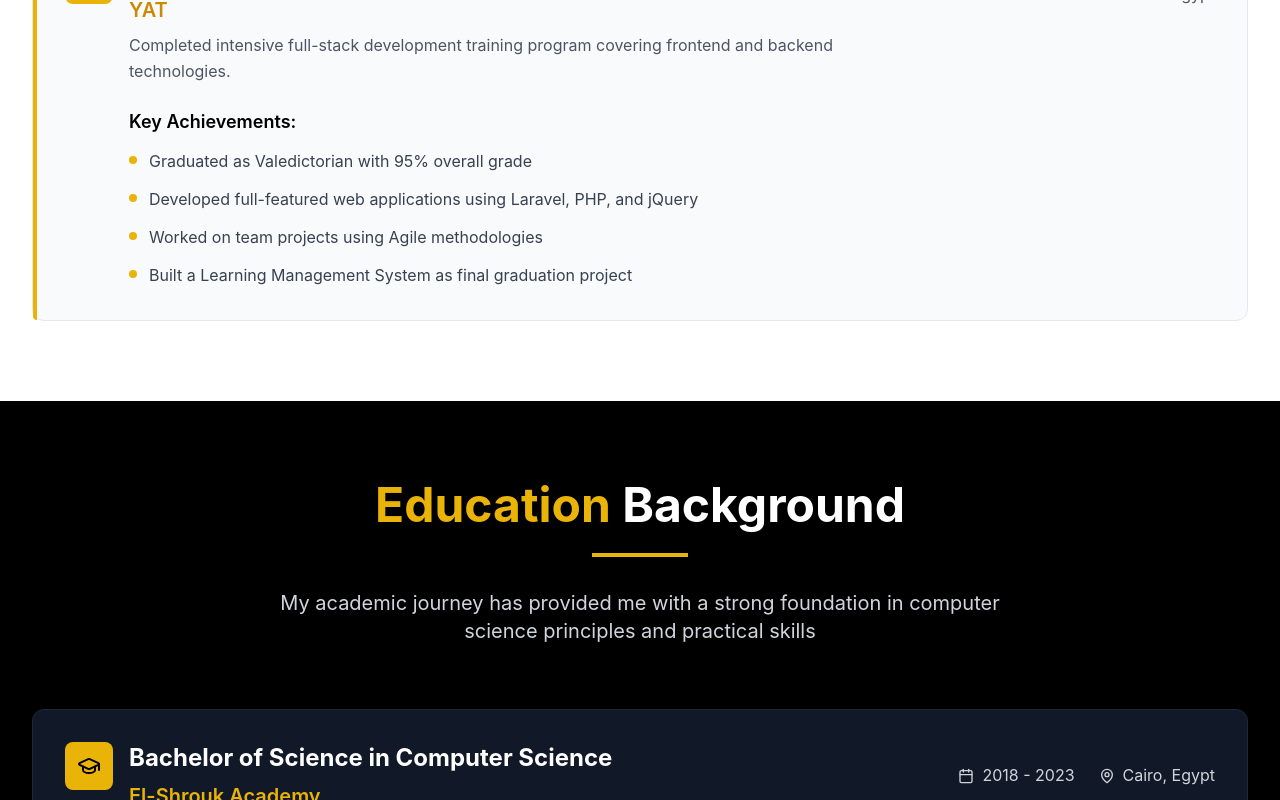
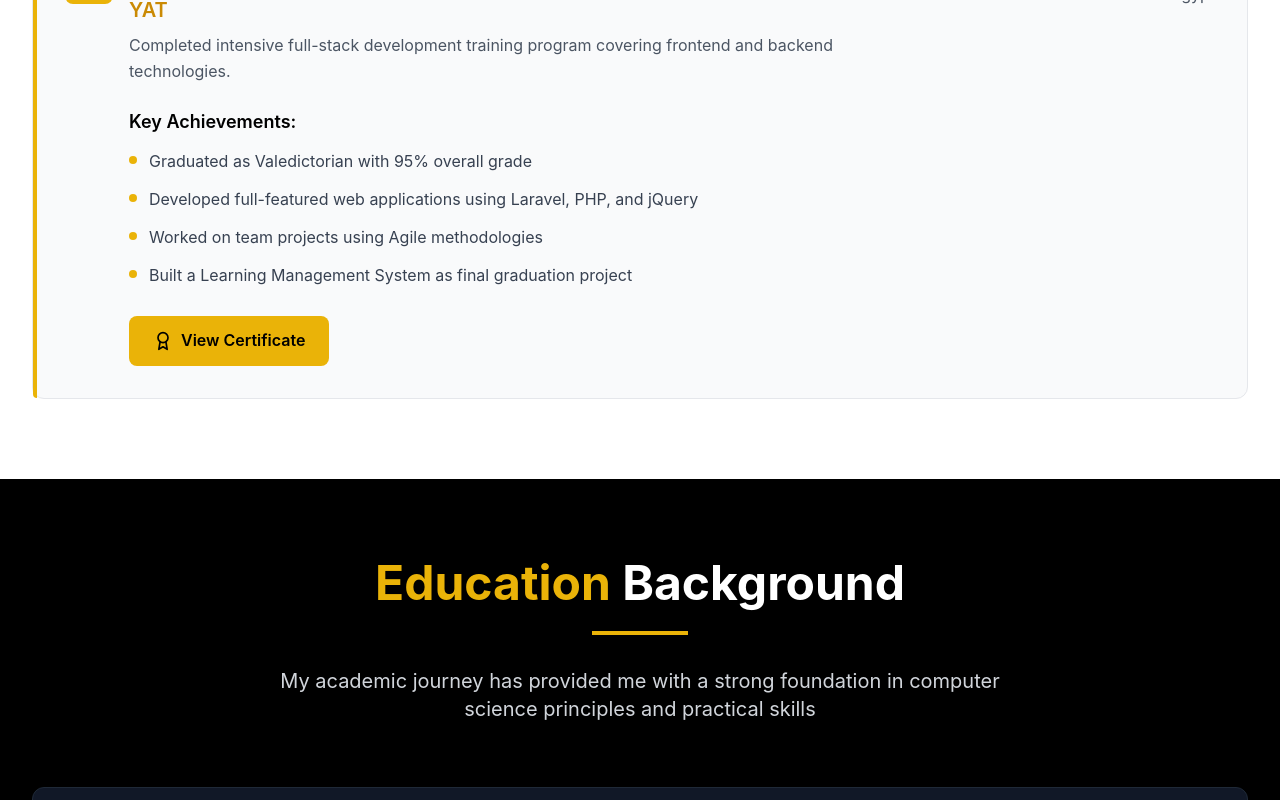
Before and after one commit to yousefmahhmoud/Portfolio, a React (Vite) app: page / in a window 1280 px wide. Shown: the part 2249-3049 px from the top of the page. Built offline with nearby package versions, Linux system fonts and the light colour scheme.

Commit message:
Updated Experience.tsx

```diff
--- a/src/components/Experience.tsx
+++ b/src/components/Experience.tsx
@@ -1,5 +1,5 @@
 import React from 'react';
-import { Briefcase, Calendar, MapPin } from 'lucide-react';
+import { Briefcase, Calendar, MapPin, Award } from 'lucide-react';
 
 const Experience = () => {
   const experiences = [
@@ -14,7 +14,8 @@ const Experience = () => {
         "Implemented responsive designs with Tailwind CSS for optimal user experience",
         "Collaborated with clients to deliver projects on time and within budget",
         "Maintained high code quality standards and best practices"
-      ]
+      ],
+      certificateUrl: null
     },
     {
       title: "Full Stack Web Developer Trainee",
@@ -27,7 +28,8 @@ const Experience = () => {
         "Developed full-featured web applications using Laravel, PHP, and jQuery",
         "Worked on team projects using Agile methodologies",
         "Built a Learning Management System as final graduation project"
-      ]
+      ],
+      certificateUrl: "https://drive.google.com/file/d/1gj0tAtT1wsokdq-AU8CyltfxSl6IyaM3/view?usp=drive_link"
     }
   ];
 
@@ -90,6 +92,20 @@ const Experience = () => {
                     <span className="text-gray-700 leading-relaxed">{achievement}</span>
                   </div>
                 ))}
+
+                {exp.certificateUrl && (
+                  <div className="pt-4">
+                    <a
+                      href={exp.certificateUrl}
+                      target="_blank"
+                      rel="noopener noreferrer"
+                      className="inline-flex items-center px-6 py-3 bg-yellow-500 text-black font-semibold rounded-lg hover:bg-yellow-400 transition-all duration-300 transform hover:scale-105 hover:shadow-lg"
+                    >
+                      <Award size={20} className="mr-2" />
+                      View Certificate
+                    </a>
+                  </div>
+                )}
               </div>
             </div>
           ))}
```
